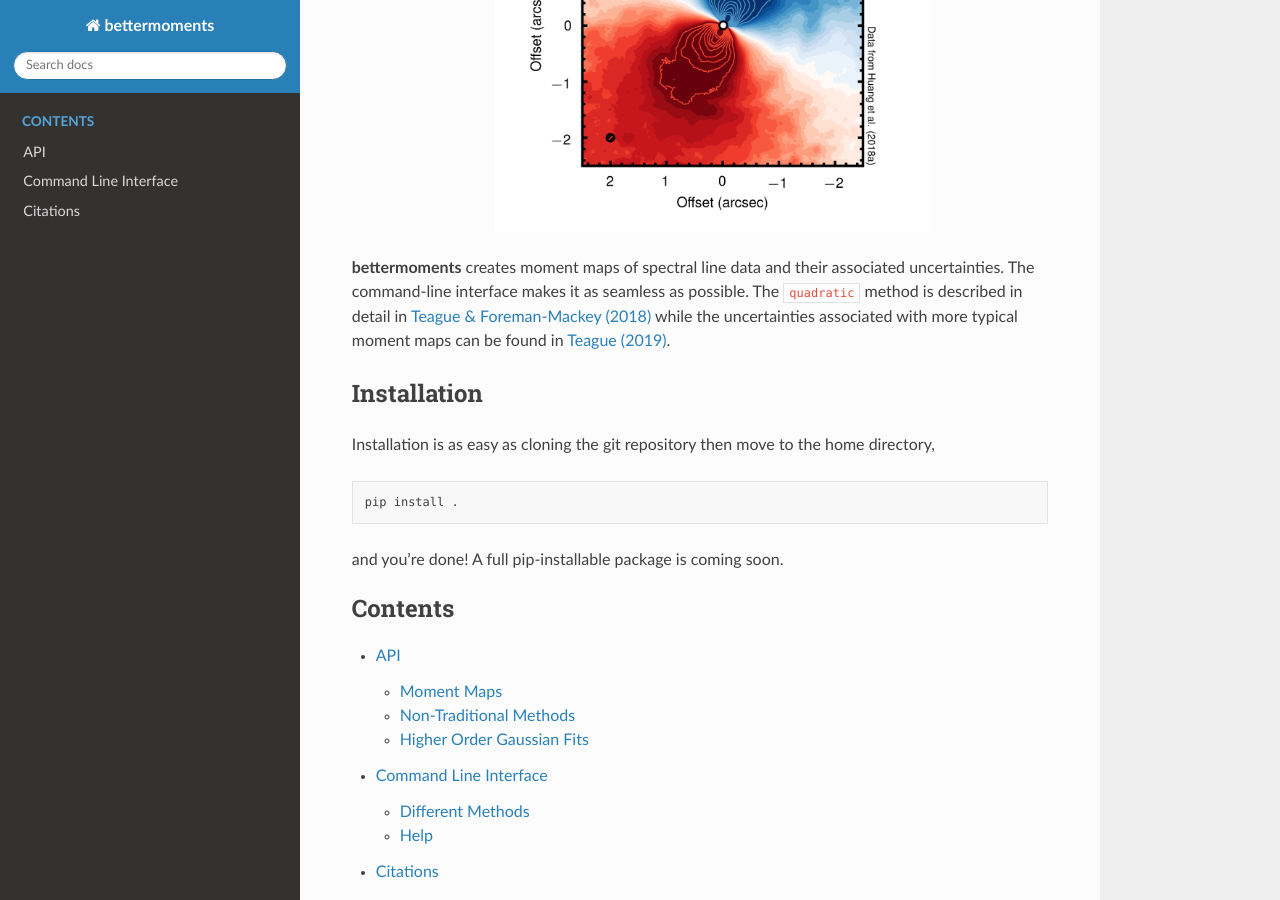
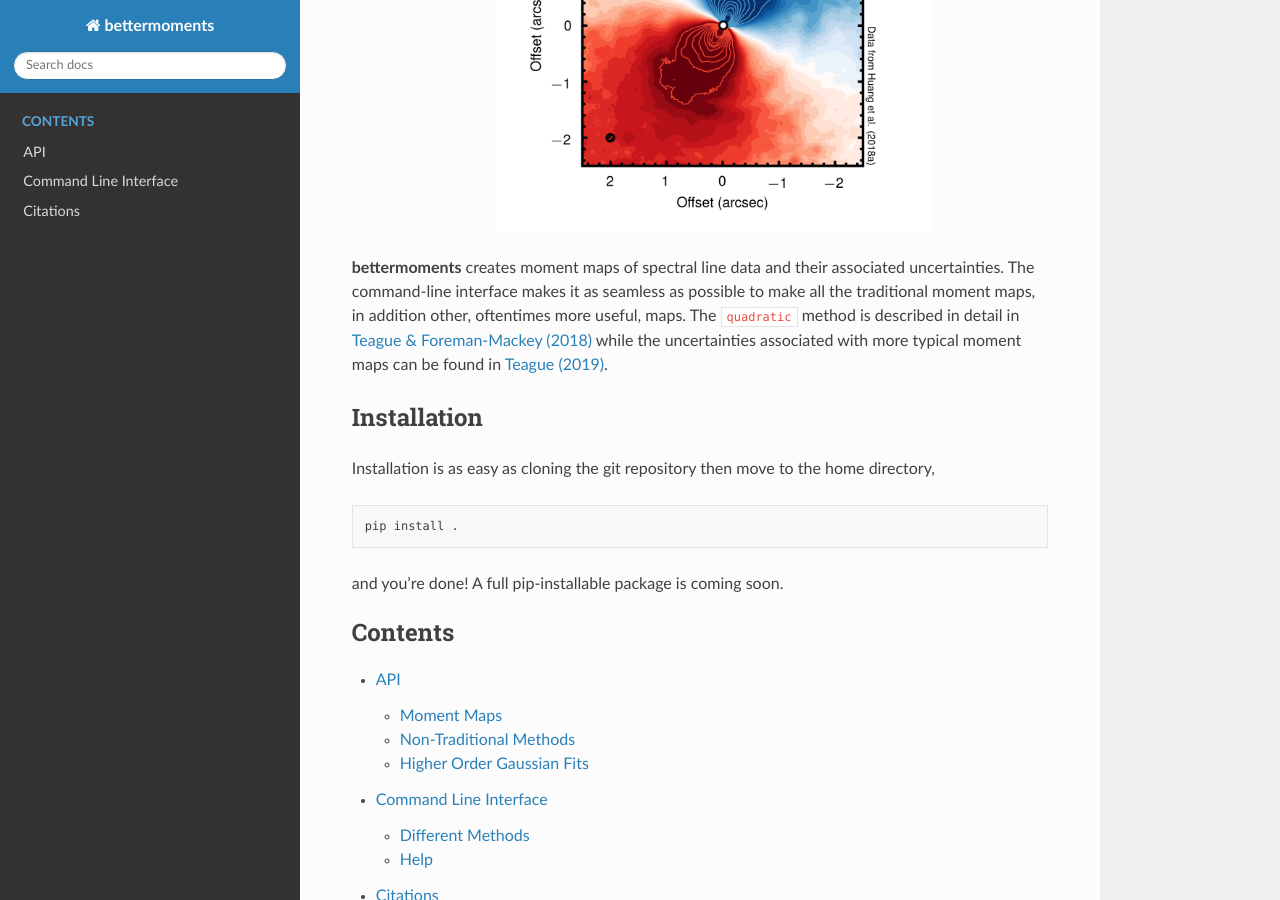
Before and after one commit to richteague/bettermoments, a Sphinx documentation site: the page built from docs/index.rst, in a window 1280 px wide and 900 px high, scrolled down 363 px. Built offline with Sphinx 7.4.7 and the Read the Docs theme 2.0.0, drawn with Linux system fonts in a browser that asks for light colours; formulas are drawn with MathJax 3.

Commit message:
updated docs

```diff
--- a/docs/index.rst
+++ b/docs/index.rst
@@ -11,7 +11,8 @@ bettermoments
 
 **bettermoments** creates moment maps of spectral line data and their
 associated uncertainties. The command-line interface makes it as seamless as
-possible. The ``quadratic`` method is described in detail in `Teague & Foreman-Mackey
+possible to make all the traditional moment maps, in addition other, oftentimes
+more useful, maps. The ``quadratic`` method is described in detail in `Teague & Foreman-Mackey
 (2018)`_ while the uncertainties associated with more typical moment maps can
 be found in `Teague (2019)`_.
 
```
